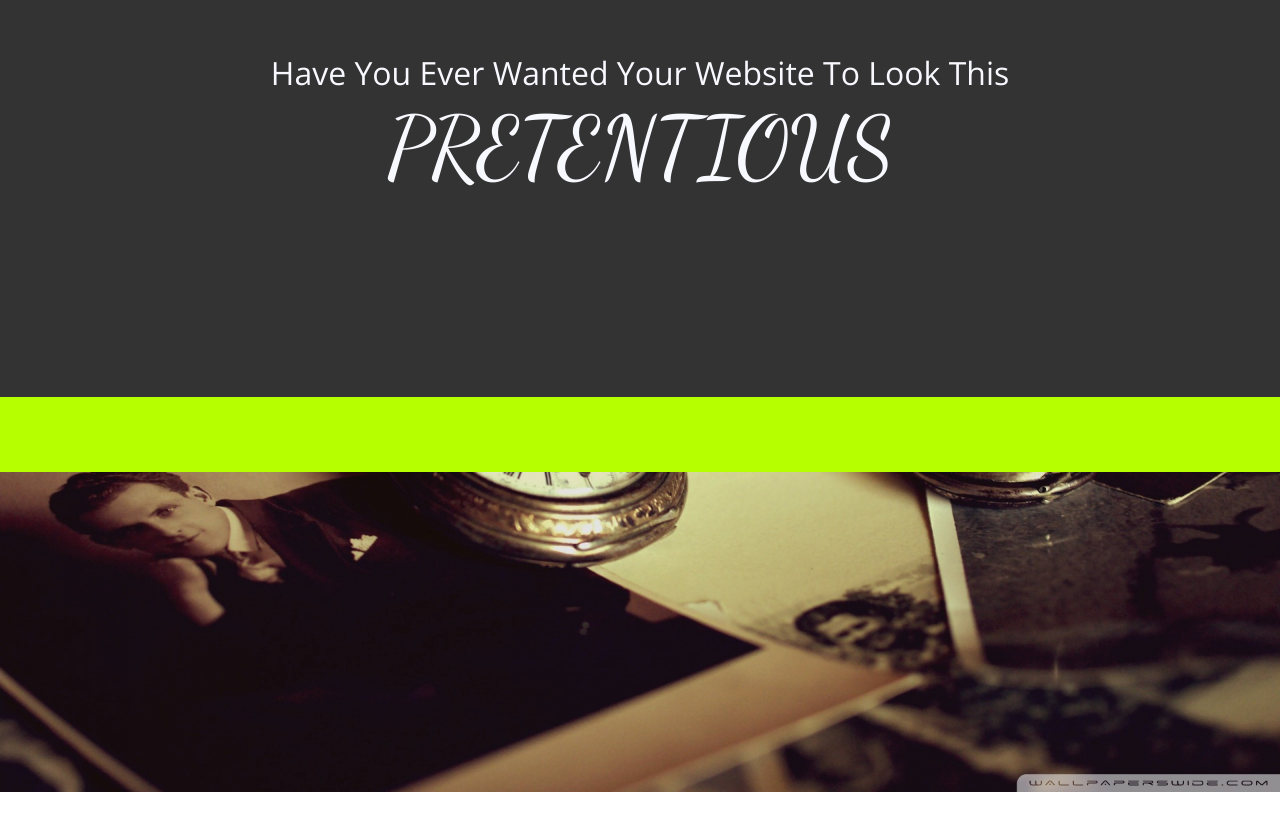
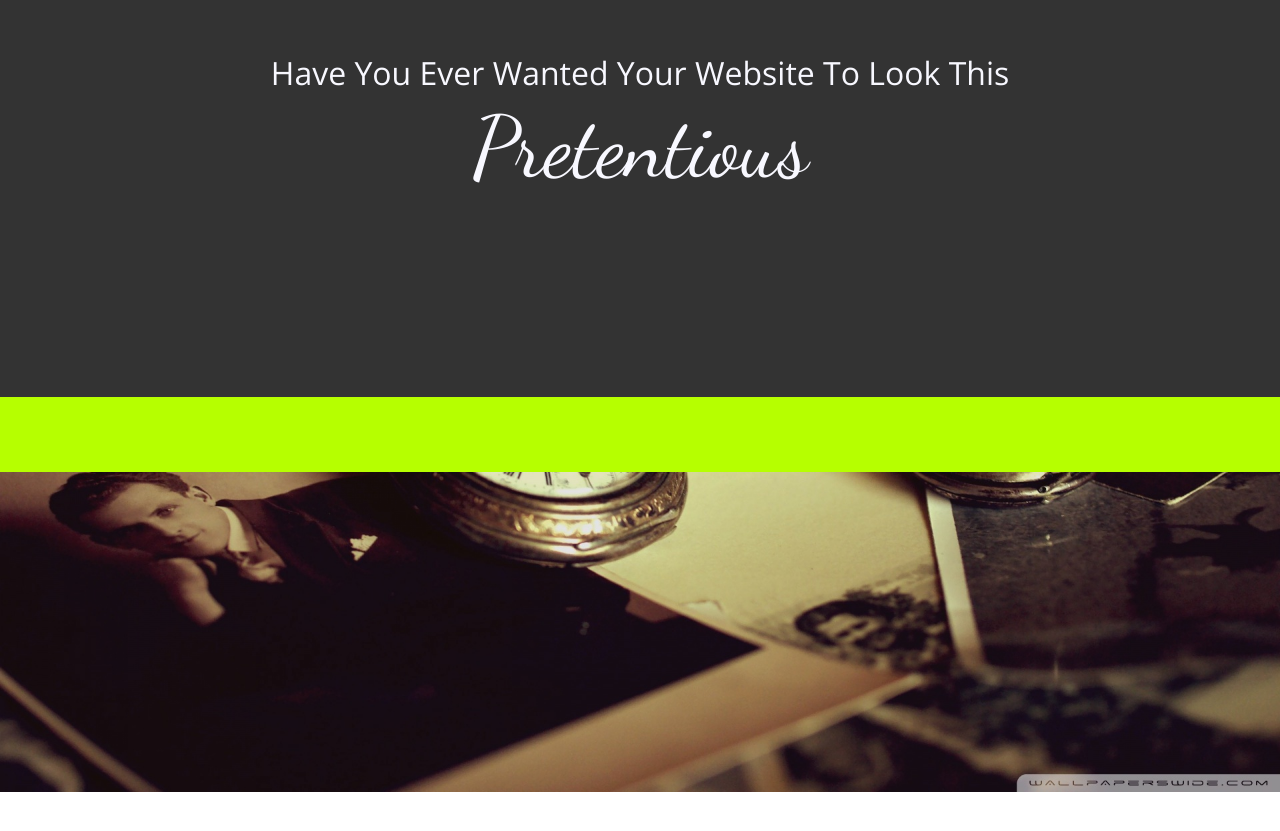
Before and after one commit to tthomas1/Parallaxing, a plain HTML site: page ParallaxTest/Index.html in a window 1280 px wide. Shown: the part 103-934 px from the top of the page. Drawn offline with nearby package versions, Linux system fonts and the light colour scheme.

Commit message:
minor change

```diff
--- a/ParallaxTest/Index.html
+++ b/ParallaxTest/Index.html
@@ -10,7 +10,7 @@
 <body>
     <div class="display header">
         <p class="sub-header-center">Have You Ever Wanted Your Website To Look This</p>
-        <p class="main-header-center">PRETENTIOUS</p>
+        <p class="main-header-center">Pretentious</p>
     </div>
     <div class="display-small" id="bar"></div>
     <div class="parallax-window" data-parallax="scroll" data-image-src="/Resources/hipster.jpg">
```
Also changed, not shown: ParallaxTest/Resources/images.jpg (deleted), 6 other files.
